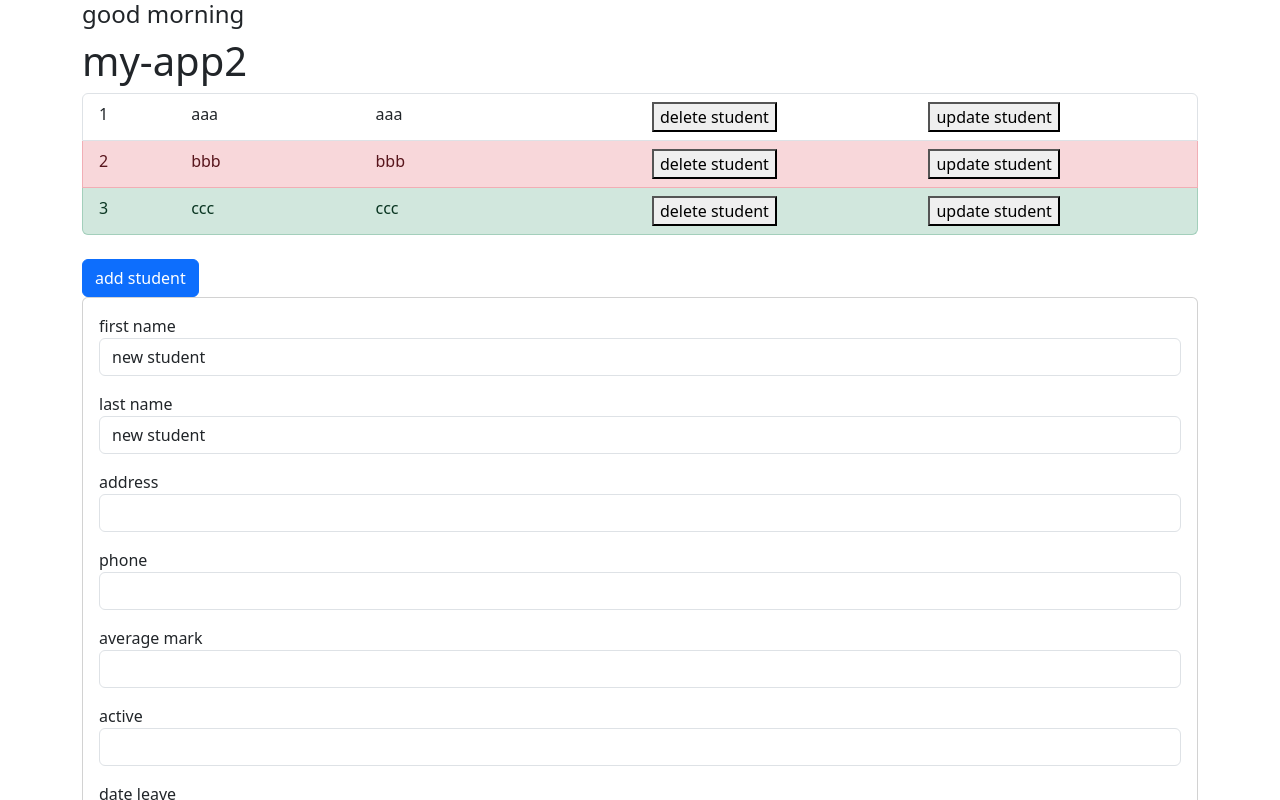
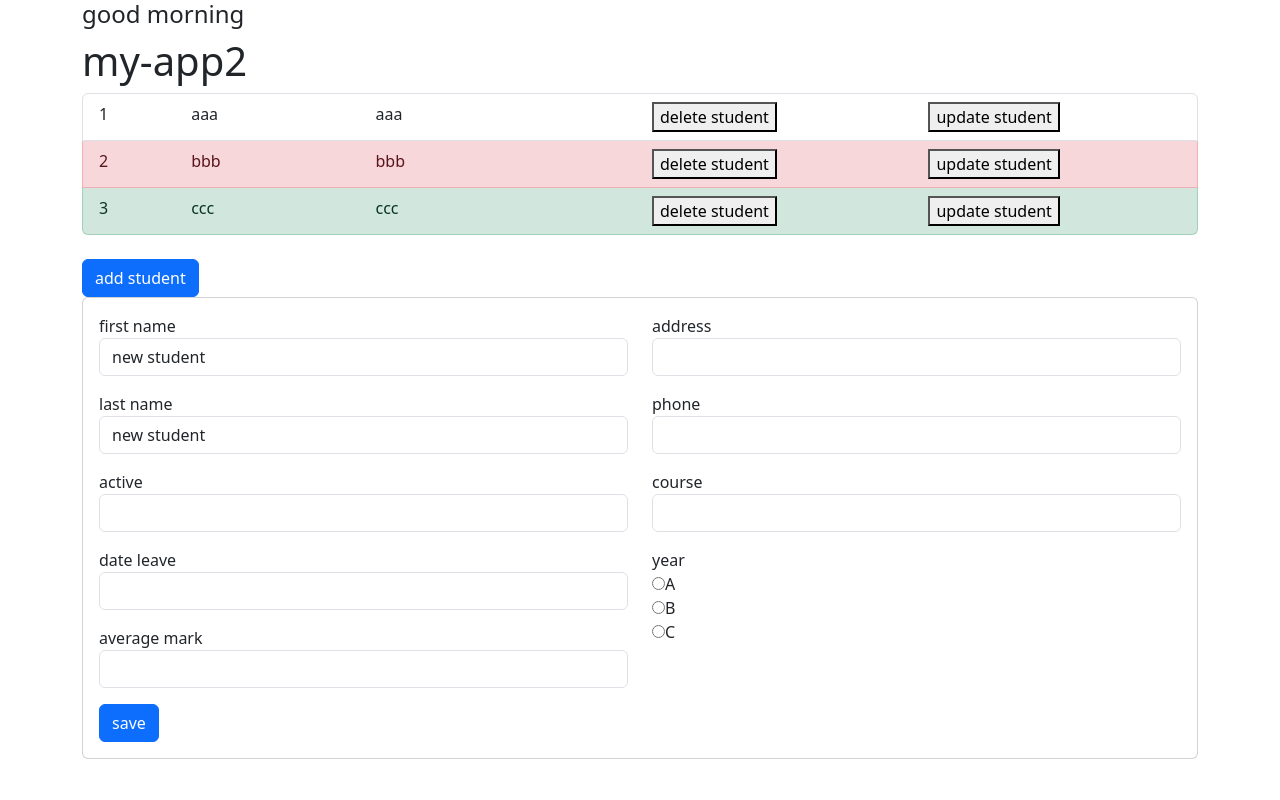
Before and after one commit to Malky2005/angular-lessons, an Angular app: page / in a window 1280 px wide. Both pictures are taken after a click on the button "add student". Shown: the top 800 px of the page. Built offline with nearby package versions, Linux system fonts and the light colour scheme.

Commit message:
fix form layout

```diff
--- a/src/app/student-details/student-details.component.html
+++ b/src/app/student-details/student-details.component.html
@@ -1,6 +1,8 @@
 <div class="card" *ngIf="student">
   <div class="card-body">
     <form [formGroup]="studentForm">
+      <div class="row">
+        <div class="col-6">
           <div class="mb-3">
             <label for="firstName">first name</label>
             <input type="text" class="form-control" id="firstName" formControlName="firstName">
@@ -23,24 +25,26 @@
             </ng-container>
           </div>
           <div class="mb-3">
+            <label for="active">active</label>
+            <input type="text" class="form-control" id="active" formControlName="active">
+          </div>
+          <div class="mb-3" *ngIf="!student.active">
+            <label for="dateLeave">date leave</label>
+            <input type="text" class="form-control" id="dateLeave" formControlName="dateLeave">
+          </div>
+          <div class="mb-3">
+            <label for="avgMark">average mark</label>
+            <input type="number" class="form-control" id="avgMark" formControlName="avgMark">
+          </div>
+        </div>
+        <div class="col-6">
+          <div class="mb-3">
             <label for="address">address</label>
             <input type="text" class="form-control" id="address" formControlName="address">
           </div>
           <div class="mb-3">
             <label for="phone">phone</label>
             <input type="text" class="form-control" id="phone" formControlName="phone">
-      </div>
-      <div class="mb-3">
-        <label for="avgMark">average mark</label>
-        <input type="number" class="form-control" id="avgMark" formControlName="avgMark">
-      </div>
-      <div class="mb-3">
-        <label for="active">active</label>
-        <input type="text" class="form-control" id="active" formControlName="active">
-      </div>
-      <div class="mb-3" *ngIf="!student.active">
-        <label for="dateLeave">date leave</label>
-        <input type="text" class="form-control" id="dateLeave" formControlName="dateLeave">
           </div>
           <div class="mb-3">
             <label for="course">course</label>
@@ -50,7 +54,7 @@
           </div>
           <div class="mb-3">
             <label for="year">year</label>
-        <br/>
+            <br />
             <input type="radio" value="year.A" name="year" formControlName="year" />A
             <br />
             <input type="radio" value="year.B" name="year" formControlName="year" />B
@@ -69,6 +73,8 @@
               40 days of learning
             </div>
           </div>
+        </div>
+      </div>
 
 
       <button class="btn btn-primary" (click)="save()" [disabled]="studentForm.invalid">save</button>
```
Lines whose indentation alone changed are shown as unchanged.
